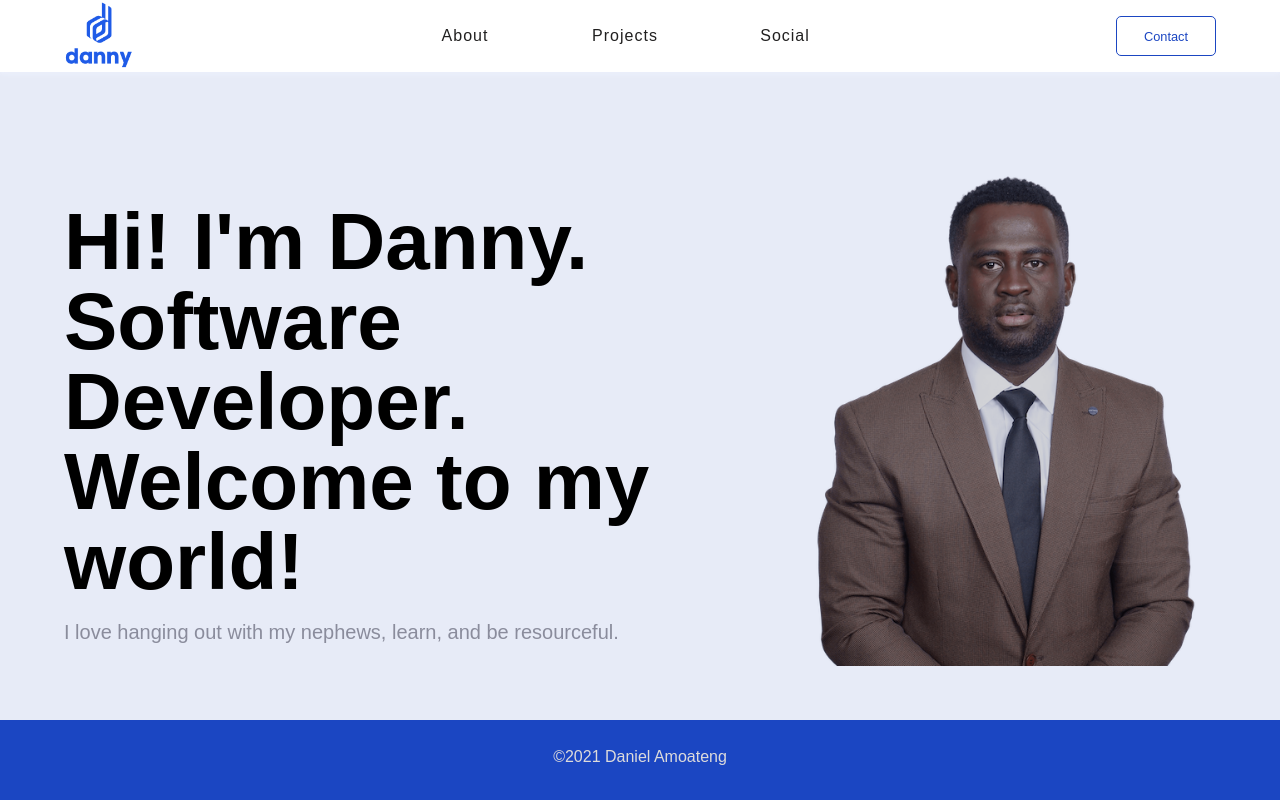
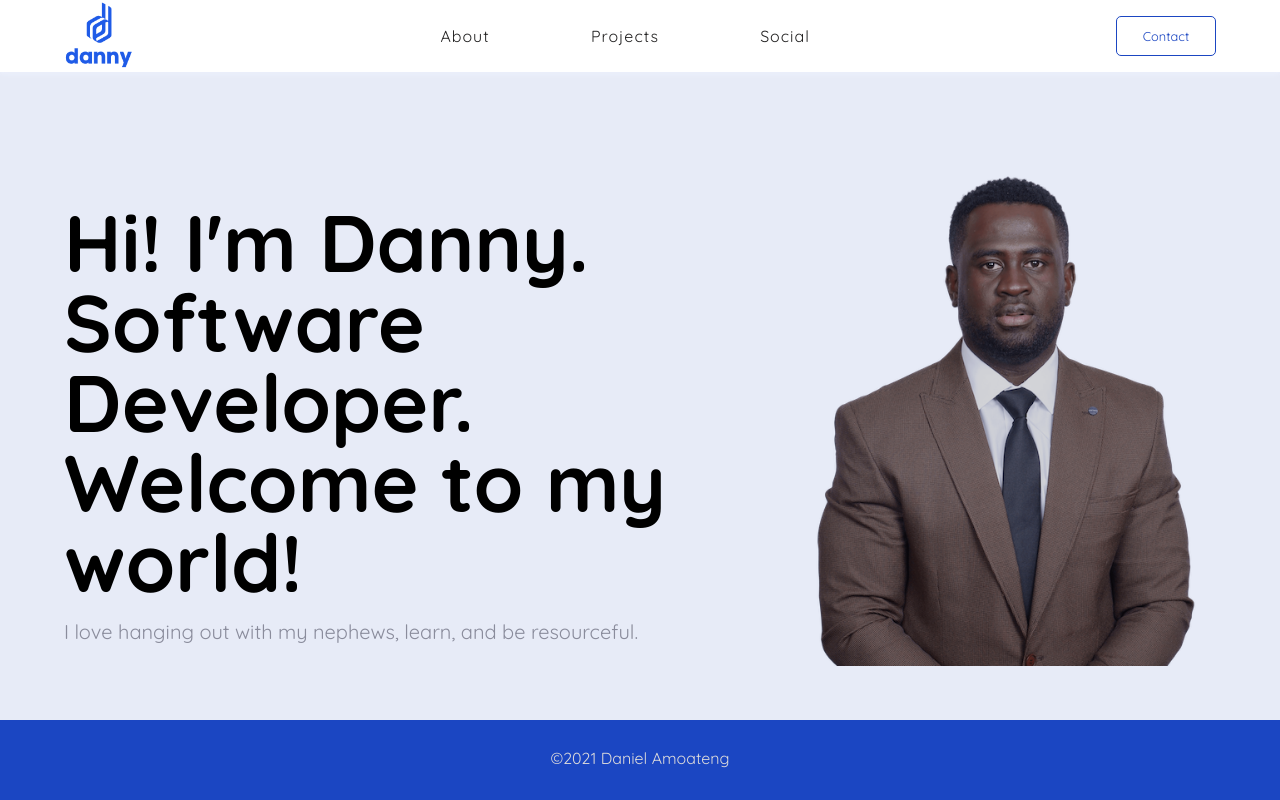
Before and after one commit to Danielamoateng1989/personalwebsite, a React (Create React App) app: page / in a window 1280 px wide. Built offline with nearby package versions, Linux system fonts and the light colour scheme.

Commit message:
change font family to Quicksand

```diff
--- a/src/index.css
+++ b/src/index.css
@@ -1,5 +1,5 @@
 
-
+@import url('https://fonts.googleapis.com/css2?family=Quicksand:wght@300;400;500;600;700&family=Raleway:wght@400;500&family=Roboto+Condensed:wght@300;400&display=swap');
 :root {
   --color-primary: #1B46C2;
   --color-secondary: #ff3400;
@@ -35,7 +35,7 @@ h4 {
   text-transform: capitalize;
   line-height: 1.25;
   margin-bottom: 0.75rem;
- font-family: 'Poppins', sans-serif;
+ font-family: 'Quicksand', sans-serif;
  color: (var(--color-headings))
 
 }
@@ -116,7 +116,7 @@ Styles
 /*This is the login/Sign up button color*/
 .login-btn {
   position: relative;
-  font-family: 'Poppins', sans-serif;
+  font-family: 'Quicksand', sans-serif;
   font-size: 0.8rem;
   width: 100px;
   height: 40px;
@@ -253,7 +253,7 @@ Styles
   .nav-links {
     display: block;
     color: rgb(14, 13, 13);
-   font-family: 'Poppins', sans-serif;
+   font-family: 'Quicksand', sans-serif;
     justify-self: center;
     display: grid;
     grid-template-columns: 1fr 1fr 1fr;
@@ -268,7 +268,7 @@ Styles
   }
   .link-btn {
     height: 100%;
-   font-family: 'Poppins', sans-serif;
+   font-family: 'Quicksand', sans-serif;
     background: transparent;
     border-color: transparent;
     font-size: 1rem;
@@ -694,7 +694,7 @@ Styles
 
 /*Learn more button on homepage*/
 .leardMore-button {
- font-family: 'Poppins', sans-serif;
+ font-family: 'Quicksand', sans-serif;
   font-size: 1rem;
   width: 160px;
   height: 45px;
@@ -714,7 +714,7 @@ Styles
 
 /*Hamburger icon button styling*/
 .toggle-btn {
- font-family: 'Poppins', sans-serif;
+ font-family: 'Quicksand', sans-serif;
   font-size: 2rem;
   width: 160px;
   margin-right: -2.5rem;
```
